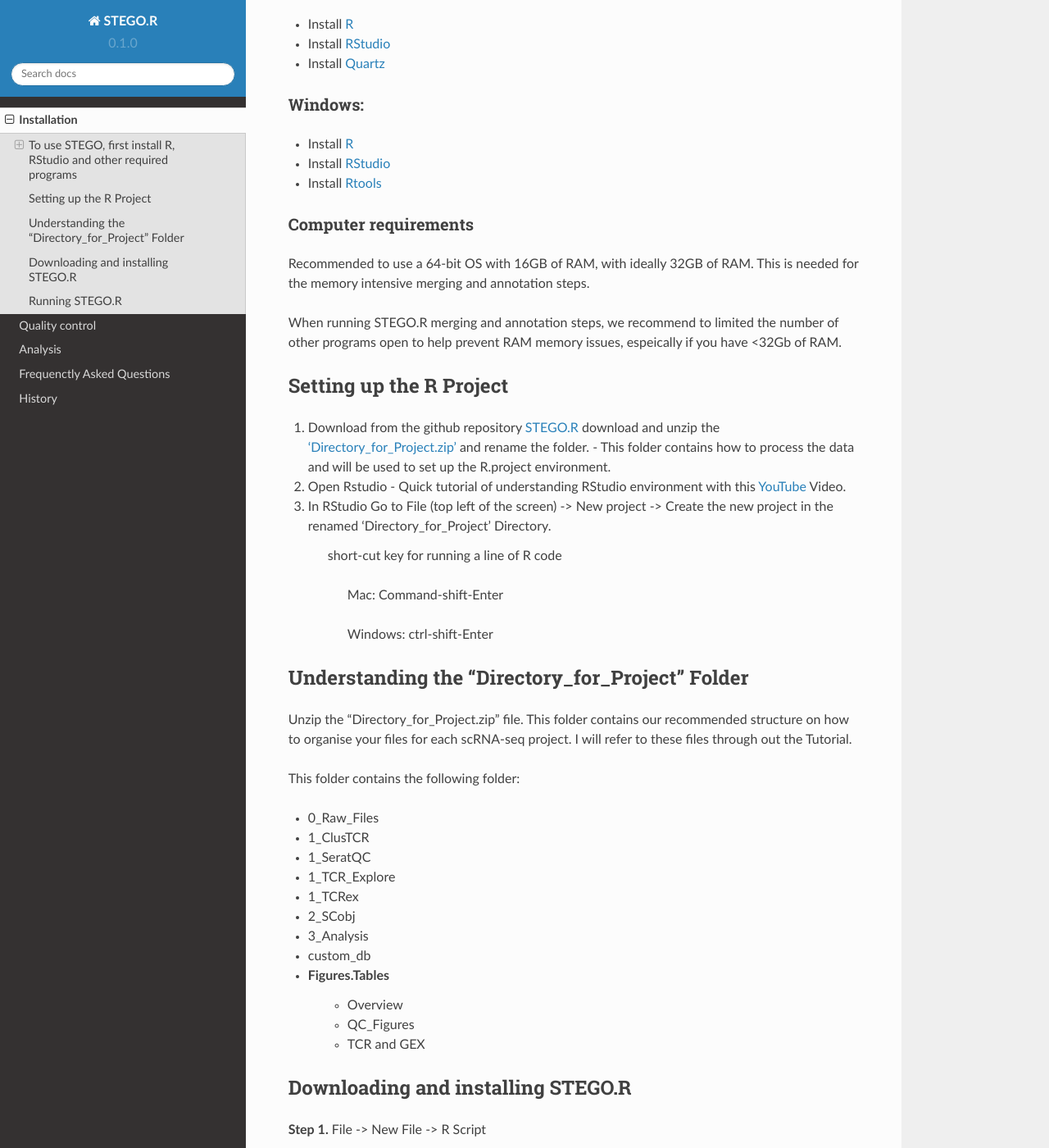
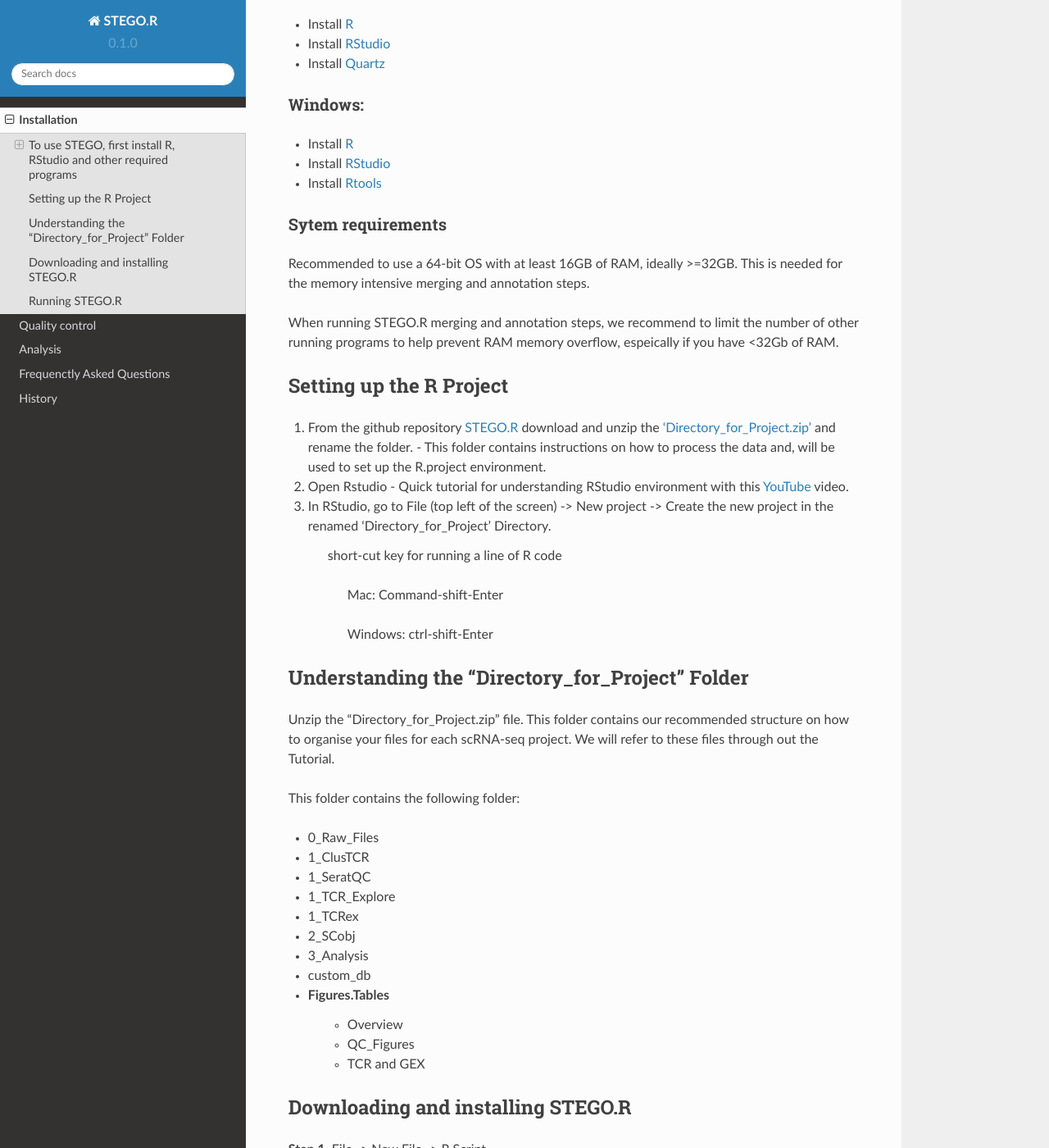
Before and after one commit to KerryAM-R/STEGOR, a Sphinx documentation site: the page built from docs/source/1.installation.rst, in a window 1280 px wide and 1400 px high, scrolled down 280 px. Shown: the whole window at 82% size. Built offline with Sphinx 7.4.7 and the Read the Docs theme 2.0.0, drawn with Linux system fonts in a browser that asks for light colours; some of the changed text lies outside the part shown.

Commit message:
Proofread docs

```diff
--- a/docs/source/1.installation.rst
+++ b/docs/source/1.installation.rst
@@ -17,22 +17,22 @@
 * Install `RStudio <https://posit.co/download/rstudio-desktop/>`_
 * Install `Rtools <https://cran.r-project.org/bin/windows/Rtools/>`_
 
-Computer requirements
+Sytem requirements
 ^^^^^^^^^^^^^^^^^^^^^
-Recommended to use a 64-bit OS with 16GB of RAM, with ideally 32GB of RAM. This is needed for the memory intensive merging and annotation steps.
+Recommended to use a 64-bit OS with at least 16GB of RAM, ideally >=32GB. This is needed for the memory intensive merging and annotation steps.
 
-When running STEGO.R merging and annotation steps, we recommend to limited the number of other programs open to help prevent RAM memory issues, espeically if you have <32Gb of RAM.
+When running STEGO.R merging and annotation steps, we recommend to limit the number of other running programs to help prevent RAM memory overflow, espeically if you have <32Gb of RAM.
 
 
 Setting up the R Project
 ------------------------
-1. Download from the github repository `STEGO.R <https://github.com/KerryAM-R/STEGO.R>`_ download and unzip the `'Directory_for_Project.zip' <https://github.com/KerryAM-R/STEGO.R/blob/main/Directory_for_Project.zip>`_ and rename the folder.
-   - This folder contains how to process the data and will be used to set up the R.project environment.
+1. From the github repository `STEGO.R <https://github.com/KerryAM-R/STEGO.R>`_ download and unzip the `'Directory_for_Project.zip' <https://github.com/KerryAM-R/STEGO.R/blob/main/Directory_for_Project.zip>`_ and rename the folder.
+   - This folder contains instructions on how to process the data and, will be used to set up the R.project environment.
 
 2. Open Rstudio
-   - Quick tutorial of understanding RStudio environment with this `YouTube <https://www.youtube.com/watch?v=FIrsOBy5k58>`_ Video.
+   - Quick tutorial for understanding RStudio environment with this `YouTube <https://www.youtube.com/watch?v=FIrsOBy5k58>`_ video.
 
-3. In RStudio Go to File (top left of the screen) -> New project -> Create the new project in the renamed 'Directory_for_Project' Directory.
+3. In RStudio, go to File (top left of the screen) -> New project -> Create the new project in the renamed 'Directory_for_Project' Directory.
 
 
     short-cut key for running a line of R code
@@ -43,7 +43,7 @@
 
 Understanding the "Directory_for_Project" Folder
 ------------------------------------------------
-Unzip the "Directory_for_Project.zip" file. This folder contains our recommended structure on how to organise your files for each scRNA-seq project. I will refer to these files through out the Tutorial.
+Unzip the "Directory_for_Project.zip" file. This folder contains our recommended structure on how to organise your files for each scRNA-seq project. We will refer to these files through out the Tutorial.
 
 This folder contains the following folder:
 
```
Also changed, not shown: other parts of docs/source/1.installation.rst (+1 -1 lines), docs/source/2.QualityControl.rst (+12 -12 lines).
